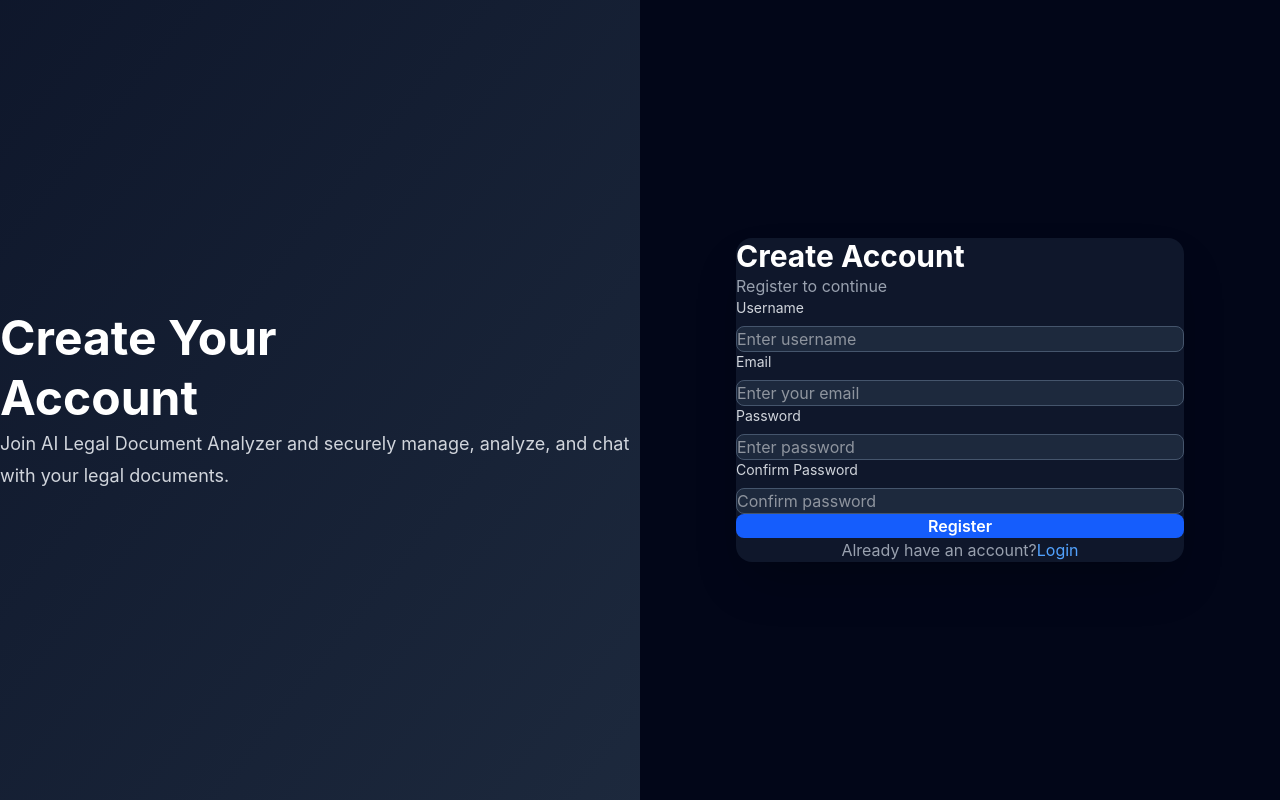
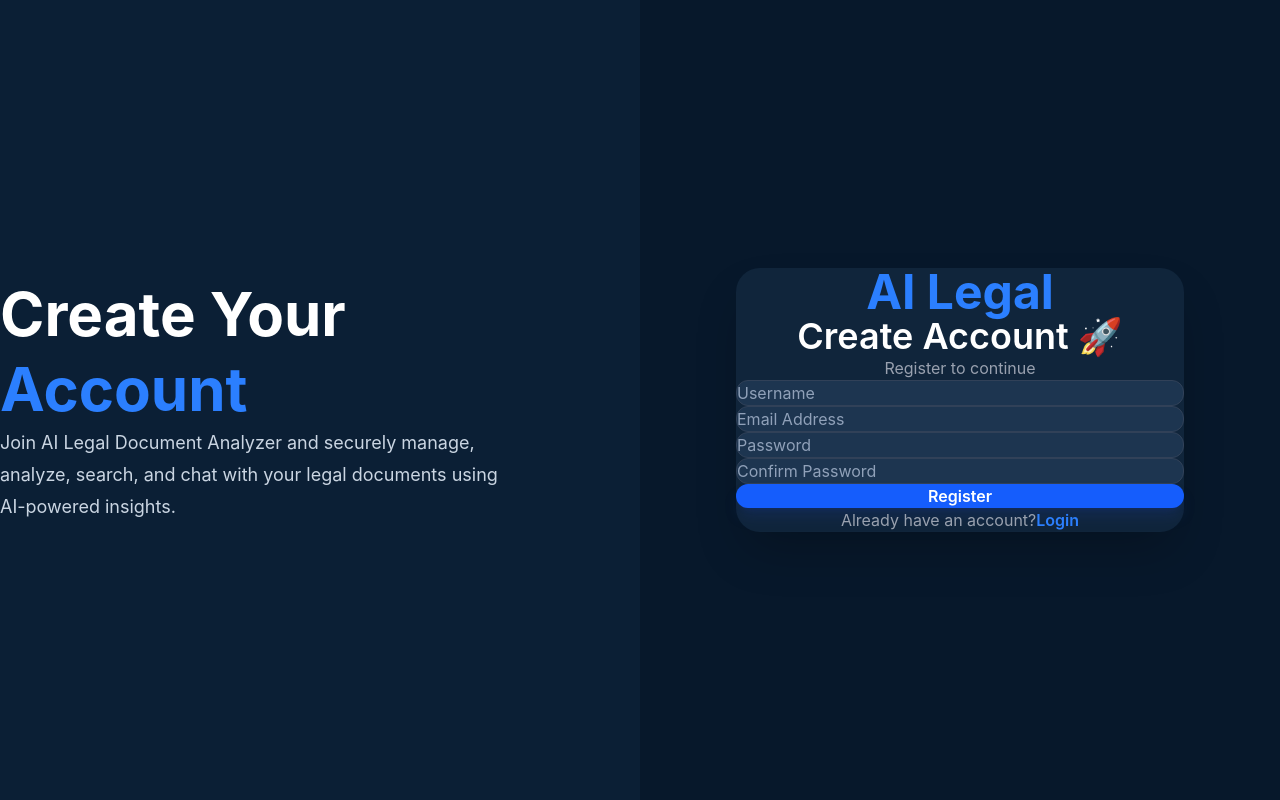
Before and after one commit to bharu2098/legal-document-analyzer, a React app in the folder frontend/: page /register in a window 1280 px wide. Built offline with nearby package versions, Linux system fonts and the light colour scheme; the HTML template or start-up script is replaced by a standard one.

Commit message:
Redesign login and register UI

```diff
--- a/frontend/src/components/auth/LoginForm.jsx
+++ b/frontend/src/components/auth/LoginForm.jsx
@@ -46,33 +46,32 @@ function LoginForm() {
   };
 
   return (
-    <div className="w-full max-w-md rounded-2xl bg-slate-900 p-8 shadow-2xl">
-      <h2 className="text-3xl font-bold text-white">
-        Welcome Back
+    <div className="w-full max-w-md bg-[#10253b] rounded-3xl shadow-2xl p-10">
+      <h1 className="text-5xl font-bold text-center text-blue-500">
+        AI Legal
+      </h1>
+
+      <h2 className="text-4xl font-semibold text-center text-white mt-6">
+        Welcome Back 👋
       </h2>
 
-      <p className="mt-2 mb-8 text-gray-400">
+      <p className="text-center text-gray-400 mt-3 mb-10">
         Login to continue
       </p>
 
-      <form
-        onSubmit={handleSubmit}
-        className="space-y-5"
-      >
+      <form onSubmit={handleSubmit} className="space-y-6">
         <Input
-          label="Email"
           name="email"
           type="email"
-          placeholder="Enter your email"
+          placeholder="Email Address"
           value={formData.email}
           onChange={handleChange}
         />
 
         <Input
-          label="Password"
           name="password"
           type="password"
-          placeholder="Enter your password"
+          placeholder="Password"
           value={formData.password}
           onChange={handleChange}
         />
@@ -90,7 +89,7 @@ function LoginForm() {
 
           <Link
             to="/register"
-            className="ml-2 text-blue-400 hover:underline"
+            className="ml-2 text-blue-500 font-semibold hover:text-blue-400"
           >
             Register
           </Link>
--- a/frontend/src/components/auth/RegisterForm.jsx
+++ b/frontend/src/components/auth/RegisterForm.jsx
@@ -53,50 +53,52 @@ function RegisterForm() {
   };
 
   return (
-    <div className="w-full max-w-md rounded-2xl bg-slate-900 p-8 shadow-2xl">
-      <h2 className="text-3xl font-bold text-white">
-        Create Account
+    <div className="w-full max-w-md bg-[#10253b] rounded-3xl shadow-2xl p-10">
+
+      <h1 className="text-5xl font-bold text-center text-blue-500">
+        AI Legal
+      </h1>
+
+      <h2 className="text-4xl font-semibold text-center text-white mt-6">
+        Create Account 🚀
       </h2>
 
-      <p className="mt-2 mb-8 text-gray-400">
+      <p className="text-center text-gray-400 mt-3 mb-10">
         Register to continue
       </p>
 
       <form
         onSubmit={handleSubmit}
-        className="space-y-5"
+        className="space-y-6"
       >
+
         <Input
-          label="Username"
           name="username"
-          placeholder="Enter username"
+          placeholder="Username"
           value={formData.username}
           onChange={handleChange}
         />
 
         <Input
-          label="Email"
           name="email"
           type="email"
-          placeholder="Enter your email"
+          placeholder="Email Address"
           value={formData.email}
           onChange={handleChange}
         />
 
         <Input
-          label="Password"
           name="password"
           type="password"
-          placeholder="Enter password"
+          placeholder="Password"
           value={formData.password}
           onChange={handleChange}
         />
 
         <Input
-          label="Confirm Password"
           name="confirmPassword"
           type="password"
-          placeholder="Confirm password"
+          placeholder="Confirm Password"
           value={formData.confirmPassword}
           onChange={handleChange}
         />
@@ -106,7 +108,9 @@ function RegisterForm() {
           fullWidth
           disabled={loading}
         >
-          {loading ? "Creating Account..." : "Register"}
+          {loading
+            ? "Creating Account..."
+            : "Register"}
         </Button>
 
         <p className="text-center text-gray-400">
@@ -114,12 +118,15 @@ function RegisterForm() {
 
           <Link
             to="/login"
-            className="ml-2 text-blue-400 hover:underline"
+            className="ml-2 text-blue-500 font-semibold hover:text-blue-400"
           >
             Login
           </Link>
+
         </p>
+
       </form>
+
     </div>
   );
 }
--- a/frontend/src/components/ui/Button.jsx
+++ b/frontend/src/components/ui/Button.jsx
@@ -8,21 +8,31 @@ function Button({
   onClick,
 }) {
   const baseStyle =
-    "rounded-lg font-semibold transition-all duration-300 focus:outline-none focus:ring-2 cursor-pointer disabled:opacity-50 disabled:cursor-not-allowed";
+    "rounded-xl font-semibold transition-all duration-300 cursor-pointer focus:outline-none focus:ring-2 focus:ring-blue-500 disabled:opacity-50 disabled:cursor-not-allowed";
 
   const variants = {
-    primary: "bg-blue-600 hover:bg-blue-700 text-white",
-    secondary: "bg-slate-700 hover:bg-slate-600 text-white",
-    danger: "bg-red-600 hover:bg-red-700 text-white",
-    success: "bg-green-600 hover:bg-green-700 text-white",
+    primary:
+      "bg-blue-600 hover:bg-blue-700 active:scale-95 text-white shadow-lg shadow-blue-900/30",
+
+    secondary:
+      "bg-slate-700 hover:bg-slate-600 text-white",
+
+    danger:
+      "bg-red-600 hover:bg-red-700 text-white",
+
+    success:
+      "bg-green-600 hover:bg-green-700 text-white",
+
     outline:
       "border border-slate-600 text-white hover:bg-slate-800",
   };
 
   const sizes = {
-    sm: "px-3 py-2 text-sm",
-    md: "px-5 py-2.5",
-    lg: "px-6 py-3 text-lg",
+    sm: "px-4 py-2 text-sm",
+
+    md: "px-5 py-3",
+
+    lg: "px-6 py-3.5 text-lg",
   };
 
   return (
--- a/frontend/src/components/ui/Input.jsx
+++ b/frontend/src/components/ui/Input.jsx
@@ -8,9 +8,9 @@ function Input({
   error,
 }) {
   return (
-    <div className="flex flex-col gap-2">
+    <div className="space-y-2">
       {label && (
-        <label className="text-sm text-gray-300">
+        <label className="block text-sm font-medium text-slate-300">
           {label}
         </label>
       )}
@@ -23,22 +23,27 @@ function Input({
         placeholder={placeholder}
         className="
           w-full
-          rounded-lg
+          rounded-xl
+          bg-[#1d3550]
           border
-          border-slate-600
-          bg-slate-800
+          border-slate-700
           px-4
-          py-3
+          py-3.5
           text-white
+          placeholder:text-slate-400
           outline-none
+          transition-all
+          duration-200
           focus:border-blue-500
+          focus:ring-2
+          focus:ring-blue-500/30
         "
       />
 
       {error && (
-        <span className="text-sm text-red-500">
+        <p className="text-sm text-red-500">
           {error}
-        </span>
+        </p>
       )}
     </div>
   );
--- a/frontend/src/pages/Login.jsx
+++ b/frontend/src/pages/Login.jsx
@@ -2,25 +2,34 @@ import LoginForm from "../components/auth/LoginForm";
 
 function Login() {
   return (
-    <div className="min-h-screen bg-slate-950 flex">
-      {/* Left Section */}
-      <div className="hidden lg:flex w-1/2 flex-col justify-center px-16 bg-gradient-to-br from-slate-900 to-slate-800">
-        <h1 className="text-5xl font-bold text-white leading-tight">
+    <div className="min-h-screen bg-[#07182b] flex flex-col lg:flex-row">
+
+      {/* Left Side */}
+      <div className="hidden lg:flex lg:w-1/2 flex-col justify-center px-20 bg-[#0b1f35]">
+
+        <h1 className="text-6xl font-bold text-white leading-tight">
           AI Legal
           <br />
-          Document Analyzer
+          <span className="text-blue-500">
+            Document Analyzer
+          </span>
         </h1>
 
-        <p className="mt-6 text-lg text-gray-300 leading-8">
-          Analyze contracts, agreements, and legal documents using
-          AI-powered insights.
+        <p className="mt-8 text-lg text-slate-300 leading-8 max-w-lg">
+          Analyze contracts, agreements, legal documents,
+          and generate AI-powered insights instantly.
         </p>
+
       </div>
 
-      {/* Right Section */}
-      <div className="w-full lg:w-1/2 flex items-center justify-center p-8">
+      {/* Right Side */}
+
+      <div className="w-full lg:w-1/2 flex items-center justify-center px-6 py-10">
+
         <LoginForm />
+
       </div>
+
     </div>
   );
 }
--- a/frontend/src/pages/Register.jsx
+++ b/frontend/src/pages/Register.jsx
@@ -2,25 +2,34 @@ import RegisterForm from "../components/auth/RegisterForm";
 
 function Register() {
   return (
-    <div className="min-h-screen bg-slate-950 flex">
-      {/* Left Section */}
-      <div className="hidden lg:flex w-1/2 flex-col justify-center px-16 bg-gradient-to-br from-slate-900 to-slate-800">
-        <h1 className="text-5xl font-bold text-white leading-tight">
+    <div className="min-h-screen bg-[#07182b] flex flex-col lg:flex-row">
+
+      {/* Left Side */}
+      <div className="hidden lg:flex lg:w-1/2 flex-col justify-center px-20 bg-[#0b1f35]">
+
+        <h1 className="text-6xl font-bold text-white leading-tight">
           Create Your
           <br />
-          Account
+          <span className="text-blue-500">
+            Account
+          </span>
         </h1>
 
-        <p className="mt-6 text-lg text-gray-300 leading-8">
+        <p className="mt-8 text-lg text-slate-300 leading-8 max-w-lg">
           Join AI Legal Document Analyzer and securely manage,
-          analyze, and chat with your legal documents.
+          analyze, search, and chat with your legal documents
+          using AI-powered insights.
         </p>
+
       </div>
 
-      {/* Right Section */}
-      <div className="w-full lg:w-1/2 flex items-center justify-center p-8">
+      {/* Right Side */}
+      <div className="w-full lg:w-1/2 flex items-center justify-center px-6 py-10">
+
         <RegisterForm />
+
       </div>
+
     </div>
   );
 }
```
